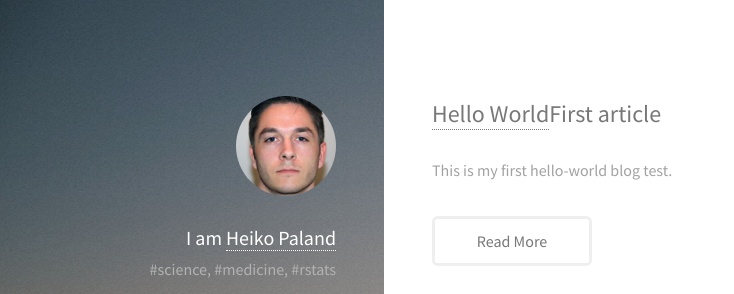
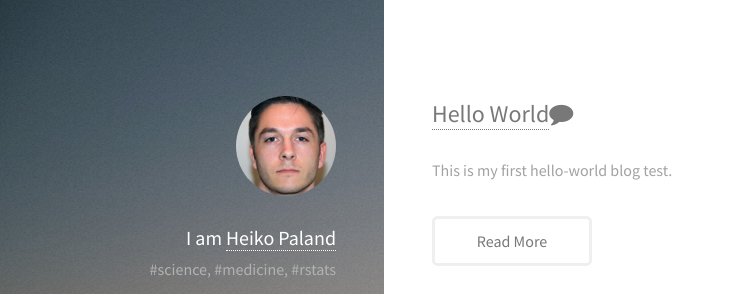
Before and after one commit to old-jekyll-templates/Strata-Jekyll-Theme, a Jekyll site: the page built from index.html, in a window 1280 px wide. Shown: the top 294 px of the page, without its empty margins (0-734 px from the left). Built offline with Jekyll 4.4.1, drawn with Linux system fonts in a browser that asks for light colours; some web fonts are replaced; comment, search, counter and statistics services are not loaded.

Commit message:
disqus icon

```diff
--- a/index.html
+++ b/index.html
@@ -12,7 +12,7 @@
 
                 <article class="{% cycle '6u', '6u$' %} 12u(small)">
                     <header>
-                        <h2><a href="{{ post.url }}">{{ post.title }}</a><span class="disqus-comment-count" data-disqus-url="{{ site.url }}{{ post.url }}">First article</span></h2>
+                        <h2><a href="{{ post.url }}">{{ post.title }}</a><span class="disqus-comment-count fa fa-comment" data-disqus-url="{{ site.url }}{{ post.url }}"></span></h2>
                     </header>
                     <section>
                         {{ post.excerpt }}
```
